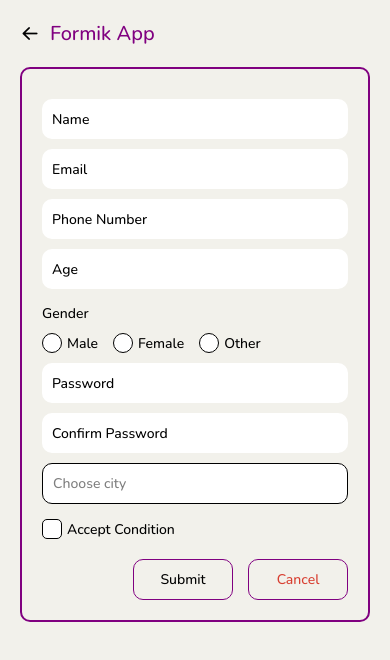
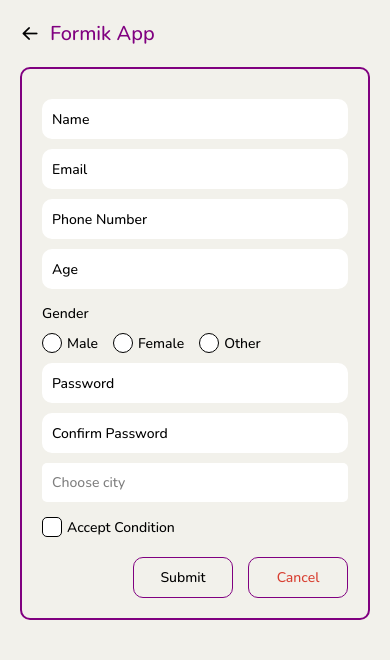
Before and after one commit to MrezaVasebi/rn-advance-topic, a React Native app: screen /FormikApp in a window 390 px wide. Shown: the top 660 px of the page. Built offline with nearby package versions, Linux system fonts and the light colour scheme; what expo-notifications would draw is missing.

Commit message:
refactored: formikApp was refactored

```diff
--- a/screens/formik/FormikApp.tsx
+++ b/screens/formik/FormikApp.tsx
@@ -2,97 +2,16 @@ import RootScreen from "@/RootScreen";
 import { AppButton, CheckBox, GoBackButton, RadioButton } from "@/buttons";
 import { colors } from "@/colors";
 import { AppText } from "@/texts";
-import { Formik, FormikProps } from "formik";
-import React, { useState } from "react";
-import {
-  GestureResponderEvent,
-  ScrollView,
-  StyleSheet,
-  TouchableOpacity,
-  View,
-} from "react-native";
+import { Formik } from "formik";
+import React from "react";
+import { ScrollView, StyleSheet, TouchableOpacity, View } from "react-native";
+import { PropsFormikApp } from "screens/nav/FinalNavigation";
 import { CityModal, FormikError, FormikInput } from "./components";
-import {
-  ICity,
-  IFields,
-  IFormikApp,
-  IFormikValues,
-  IGender,
-} from "./interfaces";
+import { useFormikApp } from "./logic";
 import { validation_schema } from "./schema";
 
-const FormikApp = (props: IFormikApp) => {
-  let fields: Array<IFields> = [
-    { lbl: "Name", name: "name", type: "input" },
-    { lbl: "Email", name: "email", type: "input" },
-    { lbl: "Phone Number", name: "phoneNumber", type: "input" },
-    { lbl: "Age", name: "age", type: "input" },
-    { lbl: "Gender", name: "gender", type: "radio" },
-    { lbl: "Password", name: "password", type: "input" },
-    { lbl: "Confirm Password", name: "confirmPassword", type: "input" },
-    { lbl: "Choose city", name: "city", type: "modal" },
-    { lbl: "Accept Condition", name: "acceptCondition", type: "checkbox" },
-  ];
-
-  const initialValues: IFormikValues = {
-    name: "",
-    age: "",
-    city: "",
-    email: "",
-    gender: "",
-    password: "",
-    phoneNumber: "",
-    confirmPassword: "",
-    acceptCondition: false,
-  };
-
-  const gender: IGender[] = [
-    { lbl: "Male", name: "male" },
-    { lbl: "Female", name: "female" },
-    { lbl: "Other", name: "other" },
-  ];
-
-  const cities: ICity[] = [
-    { name: "tabriz", lbl: "Tabriz" },
-    { name: "tehran", lbl: "Tehran" },
-    { name: "shiraz", lbl: "Shiraz" },
-  ];
-
-  const [cityModal, setModal] = useState<boolean>(false);
-  const [selectedCity, setSelectedCity] = useState<ICity>();
-
-  const handleOnSelectCity = (item: ICity) => {
-    // selected city
-    setSelectedCity(item);
-
-    // close modal
-    setModal(false);
-  };
-
-  const handleResetForm = (formikProps: FormikProps<IFormikValues>) => {
-    // clear form values
-    formikProps.resetForm();
-
-    // clear selected city
-    setSelectedCity({ lbl: "", name: "" });
-  };
-
-  /*
-  FORMIK Options:
-  values -> form values.
-  errors -> handle form errors.
-  resetForm -> clear forms values.
-  handleChange -> to handle input value.
-  handleBlur -> for textInput onBlur function.
-  setSubmitting -> change isSubmitting status.
-  handleSubmit -> to handle when submit values.
-  isSubmitting -> fire when press handleSubmit.
-  setFieldValue -> set value of form field directly.
-  isValid -> true if state.errors is empty, otherwise false.
-  submitCount -> Number of times user tried to submit the form.
-  dirty -> True if any input has been touched. False otherwise.
-  touched -> we don’t want to show these errors every time, only when there is an error and if the field is touched.
-  */
+const FormikApp = (props: PropsFormikApp) => {
+  const hooks = useFormikApp();
 
   return (
     <RootScreen rootStyle={styles.rootStyle}>
@@ -107,48 +26,56 @@ const FormikApp = (props: IFormikApp) => {
 
         <View style={styles.container}>
           <Formik
-            initialValues={initialValues}
+            initialValues={hooks.fields.initialValues}
+            // onSubmit={(values, actions) => {
+            //   handleSubmit(values);
+            //   console.log({ values });
+
+            //   actions.setSubmitting(true);
+
+            //   setTimeout(() => {
+            //     actions.setSubmitting(false);
+            //   }, 2000);
+
+            //   actions.resetForm();
+            //   actions.setSubmitting(false);
+
+            //   // clear selected city
+            //   setSelectedCity({
+            //     lbl: "",
+            //     name: "",
+            //   });
+            // }}
+
+            // onSubmit={submitHandler({ saving: false })} // sending custom data to submitHandler
+
+            // onSubmit={() => {}}
+
             onSubmit={(values, actions) => {
-              // console.log({ values });
-
-              actions.setSubmitting(true);
-
-              setTimeout(() => {
-                actions.setSubmitting(false);
-              }, 2000);
-
-              actions.resetForm();
-              actions.setSubmitting(false);
-
-              // clear selected city
-              setSelectedCity({
-                lbl: "",
-                name: "",
-              });
+              hooks.submitHandler(values, actions);
             }}
             validationSchema={validation_schema}
           >
-            {(formikProps) => {
+            {(props) => {
               return (
                 <View>
-                  {fields.map((el, index) => {
-                    let name = el.name as keyof typeof initialValues;
-                    let value = el.name as keyof typeof formikProps.values;
+                  {hooks.fields.inputFields.map((el, index) => {
+                    let name =
+                      el.name as keyof typeof hooks.fields.initialValues;
+                    let value = el.name as keyof typeof props.values;
 
-                    let itemError = formikProps.errors[name];
-                    let itemValue = formikProps.values[value];
-                    let itemTouched = formikProps.touched[name];
+                    let itemError = props.errors[name];
+                    let itemValue = props.values[value];
+                    let itemTouched = props.touched[name];
 
                     switch (el.type) {
                       case "input": {
                         return (
                           <FormikInput
+                            name={name}
                             key={index}
                             placeholder={el.lbl}
                             value={itemValue as string}
-                            onBlur={formikProps.handleBlur(name)}
-                            onChangeText={formikProps.handleChange(name)}
-                            error={itemError && itemTouched ? itemError : ""}
                           />
                         );
                       }
@@ -158,14 +85,14 @@ const FormikApp = (props: IFormikApp) => {
                             <AppText label={el.lbl} />
 
                             <View style={styles.genderStyle}>
-                              {gender.map((ele, gIndex) => {
+                              {hooks.fields.gender.map((ele, gIndex) => {
                                 return (
                                   <RadioButton
                                     key={gIndex}
                                     label={ele.lbl}
                                     isChecked={ele.name === itemValue}
                                     onPress={() =>
-                                      formikProps.setFieldValue(
+                                      props.setFieldValue(
                                         el.name,
                                         ele.name,
                                         true
@@ -193,17 +120,13 @@ const FormikApp = (props: IFormikApp) => {
                               label={el.lbl}
                               isChecked={itemValue as boolean}
                               onPress={() =>
-                                formikProps.setFieldValue(
-                                  el.name,
-                                  !itemValue,
-                                  true
-                                )
+                                props.setFieldValue(el.name, !itemValue, true)
                               }
                             />
 
                             {itemError && itemTouched && (
                               <FormikError
-                                label={itemError ?? ""}
+                                label={itemError as string}
                                 rootStyle={{ marginTop: 8 }}
                               />
                             )}
@@ -215,10 +138,10 @@ const FormikApp = (props: IFormikApp) => {
                           <View key={index}>
                             <TouchableOpacity
                               style={styles.cityContainer}
-                              onPress={() => setModal(true)}
+                              onPress={() => hooks.setModal(true)}
                             >
-                              {selectedCity?.name === "" ||
-                              selectedCity?.name === undefined ? (
+                              {hooks.fields.selectedCity?.name === "" ||
+                              hooks.fields.selectedCity?.name === undefined ? (
                                 <>
                                   <AppText
                                     label={el.lbl}
@@ -228,7 +151,9 @@ const FormikApp = (props: IFormikApp) => {
                               ) : (
                                 <>
                                   <AppText
-                                    label={selectedCity?.lbl as string}
+                                    label={
+                                      hooks.fields.selectedCity?.lbl as string
+                                    }
                                     lblStyle={{ color: colors.black }}
                                   />
                                 </>
@@ -252,10 +177,14 @@ const FormikApp = (props: IFormikApp) => {
                   <View style={styles.buttonContainer}>
                     <AppButton
                       label="Submit"
-                      onPress={
-                        formikProps.handleSubmit as unknown as (
-                          e: GestureResponderEvent
-                        ) => void
+                      onPress={() =>
+                        // submitHandler({ saving: true })(props.values, props)
+
+                        // props.handleSubmit as unknown as (
+                        //   e: GestureResponderEvent
+                        // ) => void
+
+                        hooks.submitHandler(props.values, props)
                       }
                       btnStyle={styles.bntStyle}
                     />
@@ -268,7 +197,7 @@ const FormikApp = (props: IFormikApp) => {
                       //   ) => void
                       // }
                       lblStyle={{ color: colors.red }}
-                      onPress={() => handleResetForm(formikProps)}
+                      onPress={() => hooks.handleResetForm(props)}
                       btnStyle={{ ...styles.bntStyle, marginLeft: 15 }}
                     />
                   </View>
@@ -279,11 +208,11 @@ const FormikApp = (props: IFormikApp) => {
         </View>
       </ScrollView>
 
-      {cityModal && (
+      {hooks.fields.cityModal && (
         <CityModal
-          cities={cities}
-          closeModal={() => setModal(false)}
-          handleOnSelectCity={(item) => handleOnSelectCity(item)}
+          cities={hooks.fields.cities}
+          closeModal={() => hooks.setModal(false)}
+          handleOnSelectCity={(item) => hooks.handleSelectCity(item)}
         />
       )}
     </RootScreen>
@@ -326,9 +255,9 @@ const styles = StyleSheet.create({
   },
   cityContainer: {
     padding: 10,
+    elevation: 2,
     marginTop: 10,
-    borderWidth: 0.5,
-    borderRadius: 10,
+    borderRadius: 5,
     backgroundColor: colors.white,
   },
 });
--- /dev/null
+++ b/screens/formik/logic/index.tsx
@@ -0,0 +1 @@
+export * from "./useFormikApp";
--- /dev/null
+++ b/screens/formik/logic/useFormikApp.tsx
@@ -0,0 +1,93 @@
+import { FormikHelpers, FormikProps } from "formik";
+import { useState } from "react";
+import { ICity, IFields, IFormikValues, IGender } from "../interfaces";
+
+export const useFormikApp = () => {
+  let inputFields: Array<IFields> = [
+    { lbl: "Name", name: "name", type: "input" },
+    { lbl: "Email", name: "email", type: "input" },
+    { lbl: "Phone Number", name: "phoneNumber", type: "input" },
+    { lbl: "Age", name: "age", type: "input" },
+    { lbl: "Gender", name: "gender", type: "radio" },
+    { lbl: "Password", name: "password", type: "input" },
+    { lbl: "Confirm Password", name: "confirmPassword", type: "input" },
+    { lbl: "Choose city", name: "city", type: "modal" },
+    { lbl: "Accept Condition", name: "acceptCondition", type: "checkbox" },
+  ];
+
+  const initialValues: IFormikValues = {
+    name: "",
+    age: "",
+    city: "",
+    email: "",
+    gender: "",
+    password: "",
+    phoneNumber: "",
+    confirmPassword: "",
+    acceptCondition: false,
+  };
+
+  const gender: IGender[] = [
+    { lbl: "Male", name: "male" },
+    { lbl: "Female", name: "female" },
+    { lbl: "Other", name: "other" },
+  ];
+
+  const cities: ICity[] = [
+    { name: "tabriz", lbl: "Tabriz" },
+    { name: "tehran", lbl: "Tehran" },
+    { name: "shiraz", lbl: "Shiraz" },
+  ];
+
+  const [cityModal, setModal] = useState<boolean>(false);
+  const [selectedCity, setSelectedCity] = useState<ICity>();
+
+  const handleSelectCity = (item: ICity) => {
+    // selected city
+    setSelectedCity(item);
+
+    // close modal
+    setModal(false);
+  };
+
+  const handleResetForm = (formikProps: FormikProps<IFormikValues>): void => {
+    // clear form values
+    formikProps.resetForm();
+
+    // clear selected city
+    setSelectedCity({ lbl: "", name: "" });
+  };
+
+  // this function also get custom data
+  // const submitHandler =
+  //   ({ saving }) =>
+  //   (values, actions) => {
+  //     // console.log(saving);
+  //     // console.log(actions);
+  //     // console.log(values);
+  //   };
+
+  function submitHandler(
+    values: IFormikValues,
+    actions: FormikHelpers<IFormikValues>
+  ) {
+    console.log({ values, actions });
+  }
+
+  const fields = {
+    gender,
+    cities,
+    cityModal,
+    inputFields,
+    selectedCity,
+    initialValues,
+  };
+
+  return {
+    fields,
+    setModal,
+    submitHandler,
+    handleResetForm,
+    handleSelectCity,
+  };
+};
```
Also changed, not shown: screens/formik/components/FormikError.tsx (+8 -6 lines), screens/formik/components/FormikInput.tsx (+12 -6 lines), screens/formik/interfaces/form_interfaces.ts (+0 -9 lines).
